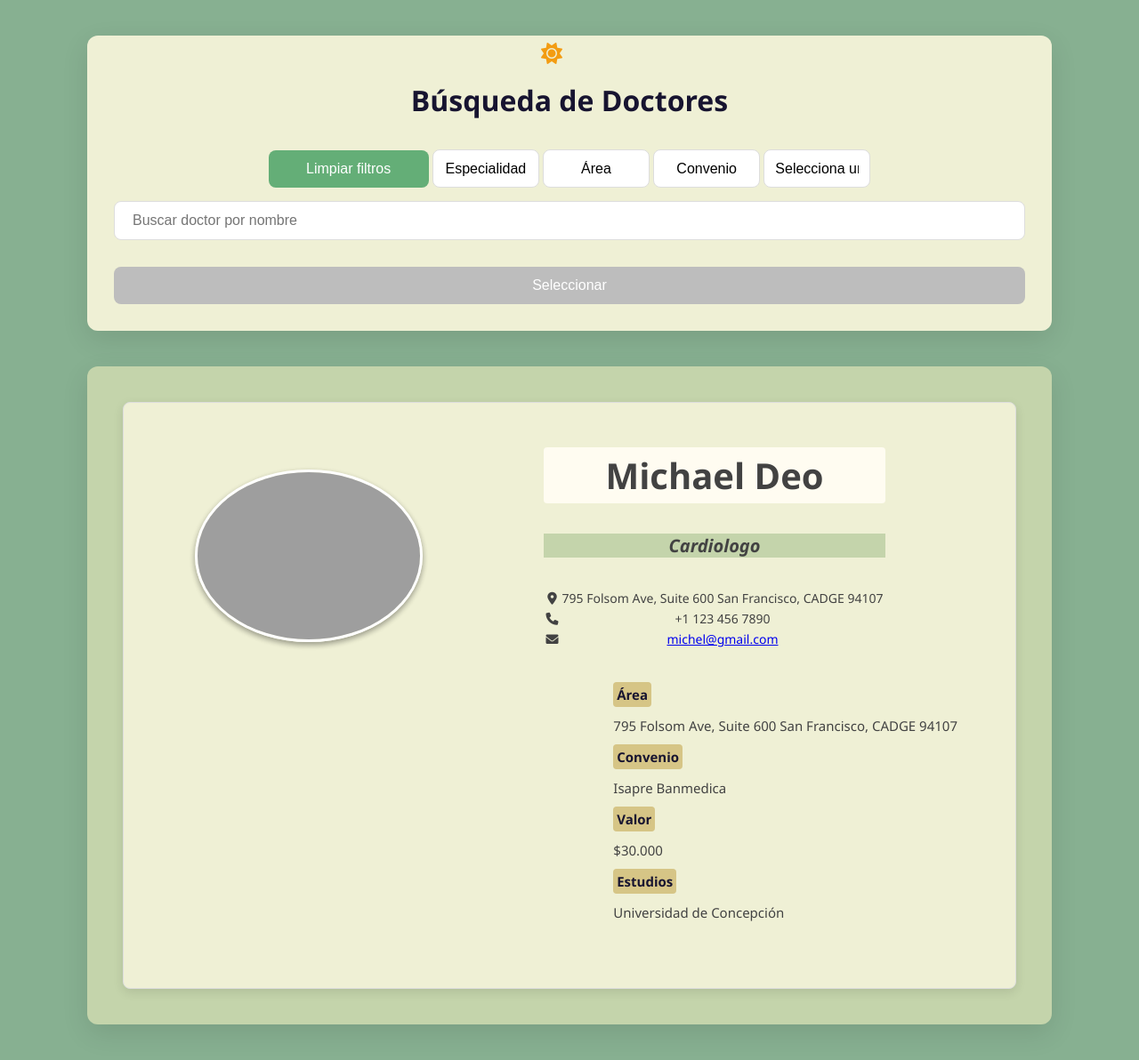
After one commit to lulunkaii/ISProyectoConsulta, a Flask app: page /buscar in a window 1280 px wide. The commit adds this page. Shown: the whole page at 89% size. Run offline with Flask 3, Linux system fonts and the light colour scheme; grey boxes are pictures that could not be loaded.

Commit message:
mejorar la barra de busqueda esteticamente

```diff
--- a/app.py
+++ b/app.py
@@ -1,12 +1,13 @@
 
-from flask import Flask, request, jsonify
+from flask import Flask, request, jsonify, render_template
 from flask_cors import CORS
 from datetime import datetime, timedelta
 from html_interface import CentroMedicoInterface
 from conexion_base_datos import ingresar_cita
 
+
 app = Flask(__name__) # Crear la aplicación Flask
-CORS(app, resources={r"/*": {"origins": "http://127.0.0.1:5500"}}) # Permitir CORS (Reemplazar con la URL de la aplicación web)
+CORS(app, resources={r"/*": {"origins": "*"}}) # Permitir CORS (Reemplazar con la URL de la aplicación web)
 
 centro_medico = CentroMedicoInterface()
 
@@ -41,7 +42,12 @@
 ]
 
 
-@app.route('/doctors', methods=['GET'])
+@app.route('/buscar', methods=['GET', 'POST']) # Endpoint para buscar doctores
+def index():
+    return render_template('buscador.html')
+
+
+@app.route('/doctors', methods=['GET', 'POST']) # Endpoint para obtener los doctores
 def get_doctors():
     specialty = request.args.get('specialty', '')
 
@@ -53,6 +59,17 @@
         filtered_doctors = doctors
 
     return jsonify(filtered_doctors)
+
+# @app.route('/reserva?medico=<int:doctor_id>', methods=['GET']) # Endpoint para obtener un doctor específico
+@app.route('/reserva?medico', methods=['GET']) # Endpoint para obtener un doctor específico
+def doctor_calendar(doctor_id):
+    id = request.args.get('id') # Obtener id de medico
+
+    doctor = centro_medico.obtener_doctor_por_id(id) # Obtener el doctor por id
+    if id is None:
+        return jsonify({'error': 'ID inválido'}), 400
+    else:
+        return render_template("medico.html") # Renderizar la plantilla de doctor
 
 
 @app.route('/obtener_horas_ocupadas', methods=['GET']) # Endpoint para obtener las horas ocupadas
--- a/static/styles.css
+++ b/static/buscador_styles.css
@@ -1,18 +1,21 @@
 /* Establecemos una fuente más moderna y estilizada */
 body {
     font-family: 'Segoe UI', Tahoma, Geneva, Verdana, sans-serif;
-    background-color: #f4f7fa;
+    background-color: #87b091;
     margin: 0;
     padding: 0;
 }
 
 /* Contenedor centrado con sombra suave */
-.container {
+
+
+body .wrapper-container{
+
+    background-color: #eff0d5;
     width: 80%;
-    max-width: 600px;
+    /* max-width: 600px; */
     margin: 40px auto;
     padding: 30px;
-    background-color: #fff;
     border-radius: 12px;
     box-shadow: 0 10px 30px rgba(0, 0, 0, 0.1);
     text-align: center;
@@ -20,13 +23,14 @@
 
 /* Encabezado principal con un color más suave */
 h1 {
-    color: #5b5b5b;
+    color: #171430;
     font-size: 2rem;
     margin-bottom: 20px;
 }
 
 /* Contenedor de búsqueda con estilo y sombra */
 .search-container {
+
     position: relative;
     width: 100%;
 }
@@ -44,11 +48,13 @@
 }
 
 input[type="text"]:focus {
-    border-color: #4caf50; /* Color de borde en foco */
+    border-color: #87b091; /* Color de borde en foco */
     outline: none;
 }
 
 /* Filtro de especialidad con un diseño más limpio */
+
+
 select {
     width: 100%;
     padding: 12px;
@@ -68,20 +74,34 @@
 }
 
 select option:checked {
-    background-color: #4caf50; /* Color verde cuando se selecciona */
+    background-color: #87b091; /* Color verde cuando se selecciona */
     color: white; /* Texto blanco para resaltar */
 }
 
 /* Estilo cuando el select tiene foco */
 select:focus {
-    border-color: #4caf50; /* Color de borde en foco */
+    border-color: #71a47e; /* Color de borde en foco */
     outline: none;
 }
+
+#clearFiltersButton{
+
+    max-width: 180px;
+}
+
+.filter-container .filter-bar{
+    width: 50%;
+    max-width: 120px;
+    display: inline-block;
+    text-align: center;
+}
+
 
 /* Asegurarnos de que el contenedor tiene position: relative */
 .search-container {
     position: relative;
 }
+
 
 /* Estilo de la lista de sugerencias */
 ul {
@@ -124,7 +144,7 @@
     font-size: 16px;
     border: none;
     border-radius: 8px;
-    background-color: #4caf50;
+    background-color: #64ae77;
     color: white;
     cursor: pointer;
     transition: background-color 0.3s, transform 0.3s ease-in-out;
@@ -133,7 +153,7 @@
 }
 
 button:hover {
-    background-color: #45a049;
+    background-color: #4c9b60;
     transform: scale(1.05);
 }
 
@@ -267,3 +287,116 @@
     opacity: 0;
     transition: opacity 1s ease-in;  /* Transición suave para aparecer */
 }
+
+
+
+/* Estilo para el contenedor de resultados */
+
+.results-container {
+    width: 80%;
+    /* max-width: 600px; */
+    margin: 40px auto;
+    padding: 30px;
+    background-color: #c4d4ab;
+    border-radius: 12px;
+    box-shadow: 0 10px 30px rgba(0, 0, 0, 0.1);
+    text-align: center;
+}
+
+.opcion-medico{
+    background-color:#eff0d5;
+    margin: 10px;
+    padding: 10px;
+    border: 1px solid #ddd;
+    border-radius: 8px;
+    box-shadow: 0 4px 12px rgba(0, 0, 0, 0.1);
+    text-align: center;
+    transition: background-color 0.3s ease;
+    cursor: pointer;
+}
+
+
+
+.card {
+
+    margin-bottom: 30px;
+    transition: .5s;
+    border: 0;
+    border-radius: .1875rem;
+    display: inline-block;
+    position: relative;
+    width: 100%;
+    box-shadow: none;
+    height: fit-content;
+}
+
+.card .body {
+    padding: 20px;
+}
+.card .body .element{
+    font-size: 14px;
+    color: #424242;
+    padding: 20px;
+    font-weight: 400;
+    display: inline-block;
+}
+
+.card .body .profile-image img {
+    border-radius: 50%;
+    width: 250px;
+    border: 3px solid #fff;
+    box-shadow: 0 3px 6px rgba(0, 0, 0, 0.16), 0 3px 6px rgba(0, 0, 0, 0.23);
+}
+
+.card .body .profile-image{
+    float:left;
+    padding-top: 45px;
+    padding-left: 50px;
+}
+.card .body .info_contacto{
+    float: center;
+    background-color:#eff0d5 ;
+    padding: 20px;
+    text-align: left;
+    font-size: 15px;
+}
+
+.card .body .informacion{
+    float: right;
+
+    padding: 20px;
+    text-align: left;
+    font-size: 15px;
+    border-radius: 8px;
+    margin-right: 15px;
+}
+
+
+.card .body .informacion label{
+    font-size: 15px;
+}
+
+.card .body .nombre-medico{
+    font-size: 40px;
+    margin: 0;
+    background-color: #fffcf1;
+    padding: 1%;
+    border-radius: 4px;
+
+}
+
+.card .body .especialidad-medico{
+    font-size: 20px;
+    background-color: #c4d4ab;
+}
+
+.titulo_info{
+    font-size: 20px;
+    font-weight: bold;
+    background-color: #d6c586;
+    padding: 1%;
+    border-radius: 4px;
+    color:#171430;
+    margin-top: 20px;
+    margin-bottom: 10px;
+}
--- a/static/js/app.js
+++ b/static/js/buscador.js
@@ -77,8 +77,35 @@
 });
 
 selectButton.addEventListener('click', function() {
-    if (selectedDoctor) {
-        window.location.href = `/reserva?doctor=${encodeURIComponent(selectedDoctor)}`;
+
+    if (selectedDoctor && selectedDoctor.id) {  // Check if a doctor is selected and has an id
+        data = {
+            id: selectedDoctor.id  // Use the selected doctor's id
+        };
+        // window.location.href = `/reserva?medico=${encodeURIComponent(selectedDoctor[0])}`;
+    //    window.location.href = `/reserva?medico`;
+
+        fetch('http://127.0.0.1:5000/reserva?medico', {  // Hay que asegurarse de establecer la dirección correcta
+            method: 'POST', // Método de la solicitud
+            headers: {
+                'Content-Type': 'application/json'
+            },
+            body: JSON.stringify(data)
+        })
+        .then(response => response.json())
+        .then(result => { // Maneja la respuesta del backend
+
+            if (result.status === 'success') {
+                window.location.href = `reserva?medico=${encodeURIComponent(selectedDoctor.id)}`;
+            } else { // Maneja el error si la solicitud no se completó correctamente
+                alert('Error al buscar medico');
+            }
+        })
+        .catch(error => { // Captura cualquier error
+            console.error('Error:', error);
+            alert('Error al buscar medico');
+        });
+
     } else {
         alert("Médico no seleccionado");
     }
--- /dev/null
+++ b/tempCodeRunnerFile.py
@@ -0,0 +1 @@
+ return render_template("medico.html") # Renderiz
--- /dev/null
+++ b/templates/buscador.html
@@ -0,0 +1,111 @@
+<!DOCTYPE html>
+<html lang="es">
+<head>
+    <meta charset="UTF-8">
+    <title>Búsqueda de Doctores</title>
+    <link rel="stylesheet" href="{{ url_for('static', filename='buscador_styles.css') }}">
+    <link rel="stylesheet" href="https://cdnjs.cloudflare.com/ajax/libs/font-awesome/6.0.0-beta3/css/all.min.css">
+</head>
+<body>
+
+    <div id="loadingSpinner" class="spinner">
+        <div class="loader"></div>
+        <p id="loadingMessage">Cargando doctores...</p>
+    </div>
+
+
+    <button id="dark-mode-toggle" class="mode-toggle">
+        <i class="fas fa-sun" id="light-icon"></i> <!-- Ícono de sol -->
+        <i class="fas fa-moon" id="dark-icon" style="display:none;"></i> <!-- Ícono de luna -->
+    </button>
+
+    <div class="wrapper-container">
+            <h1>Búsqueda de Doctores</h1>
+            <div class="search-container">
+                <div class="filter-container">
+
+
+                    <button class="filter-bar" id="clearFiltersButton">Limpiar filtros</button>
+
+                    <!-- Filtro por especialidad -->
+                    <select class="filter-bar" id="specialtyFilter">
+                        <option value="">Especialidad</option>
+                    </select>
+
+                    <select class="filter-bar" id="areaFilter">
+                        <option value="">Área</option>
+                    </select>
+
+                    <select class="filter-bar" id="convenioFilter">
+                        <option value="">Convenio</option>
+                    </select>
+
+                    <select class="filter-bar" id="doctorSelect" disabled>
+                        <option value="">Doctor</option>
+                    </select>
+                </div>
+
+
+                <input type="text" id="searchInput" placeholder="Buscar doctor por nombre">
+
+
+                <!-- Lista de doctores -->
+
+                <button id="selectButton" disabled>Seleccionar</button>
+
+            </div>
+    </div>
+
+    <div class="results-container">
+
+        <div class="opcion-medico">
+            <div class="card profile-header">
+                <div class="body">
+
+                    <!-- imagen del perfil -->
+                    <div class="element profile-image " float="left"> <img src="https://bootdey.com/img/Content/avatar/avatar7.png" alt=""> </div>
+
+
+                    <div class="element info-contacto">
+                        <!-- nombre del doctor-->
+                        <h4 class="nombre-medico"><strong>Michael Deo</strong></h4>
+                            <h5 class="especialidad-medico"><i> Cardiologo </i></h5>
+
+                        <table>
+                            <tr>
+                                <td><i class="fas fa-map-marker-alt"></i></td>
+                                <td>795 Folsom Ave, Suite 600 San Francisco, CADGE 94107</td>
+                            </tr>
+                            <tr>
+                                <td><i class="fas fa-phone"></i></td>
+                                <td>+1 123 456 7890</td>
+                            </tr>
+                            <tr>
+                                <td><i class="fas fa-envelope"></i></td>
+                                <td>
+                                    <a href="mailto:michael">michel@gmail.com</a>
+                                </td>
+                            </tr>
+
+                        </table>
+                    </div>
+
+                    <div class="element informacion">
+                        <label class="titulo_info">Área</label>
+                        <p class="area-medico">795 Folsom Ave, Suite 600 San Francisco, CADGE 94107</p>
+                        <label class="titulo_info">Convenio</label>
+                        <p class="convenio-medico">Isapre Banmedica</p>
+                        <label class="titulo_info">Valor</label>
+                        <p class="valor-medico">$30.000</p>
+                        <label class="titulo_info">Estudios</label>
+                        <p class="estudios-medico">Universidad de Concepción</p>
+                    </div>
+
+                </div>
+            </div>
+        </div>
+    </div>
+
+    <script src="{{ url_for('static', filename='js/buscador.js') }}"></script>
+</body>
+</html>
--- a/medico.html
+++ b/templates/medico.html
@@ -3,7 +3,7 @@
 <head>
     <meta charset="UTF-8">
     <title>Agenda del Médico</title>
-    <link rel="stylesheet" href="medico_style.css">
+    <link rel="stylesheet" href="{{ url_for('static', filename='buscador_styles.css') }}">
 </head>
 <body>
 
```
Also changed, not shown: templates/index.html (deleted, +0 -42 lines), centro_medico.db (added), form.js (line endings or trailing spaces), static/js/medico_style.css (renamed from medico_style.css).
